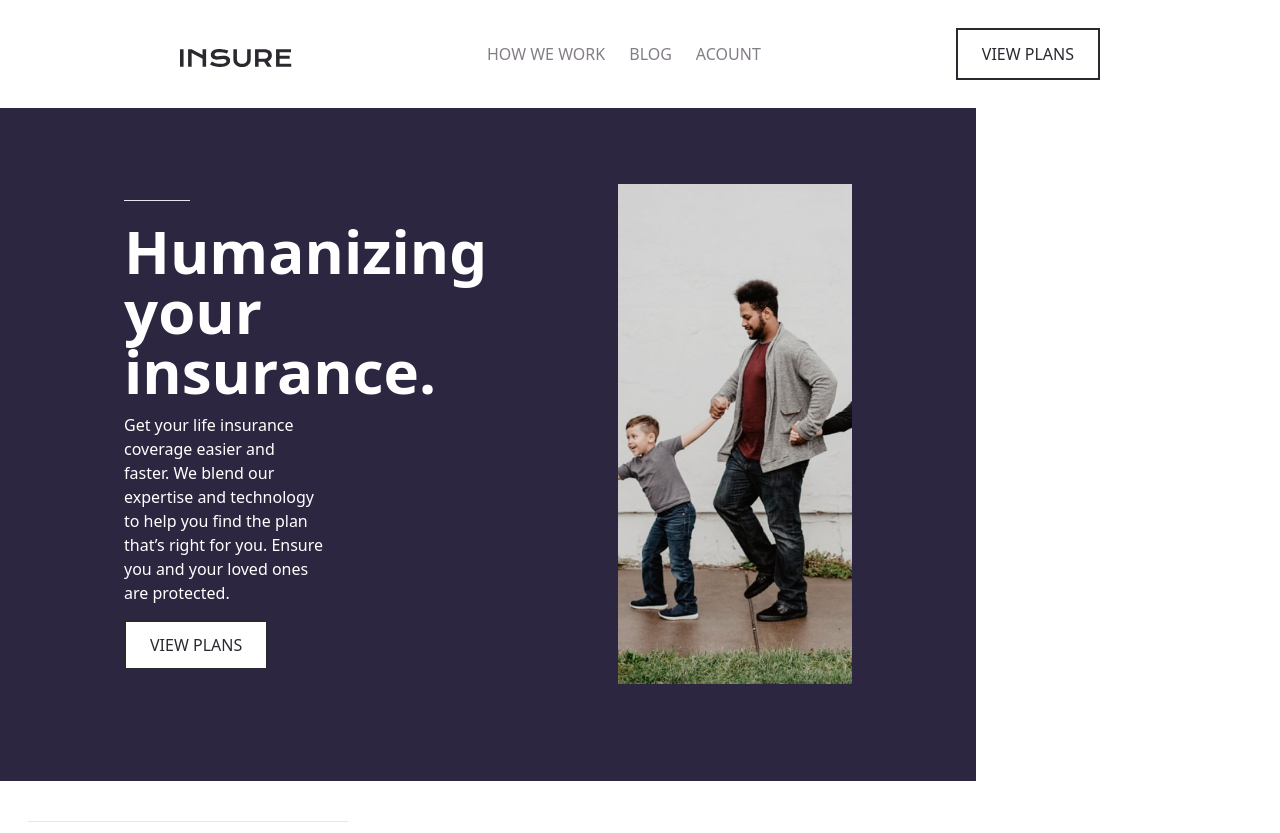
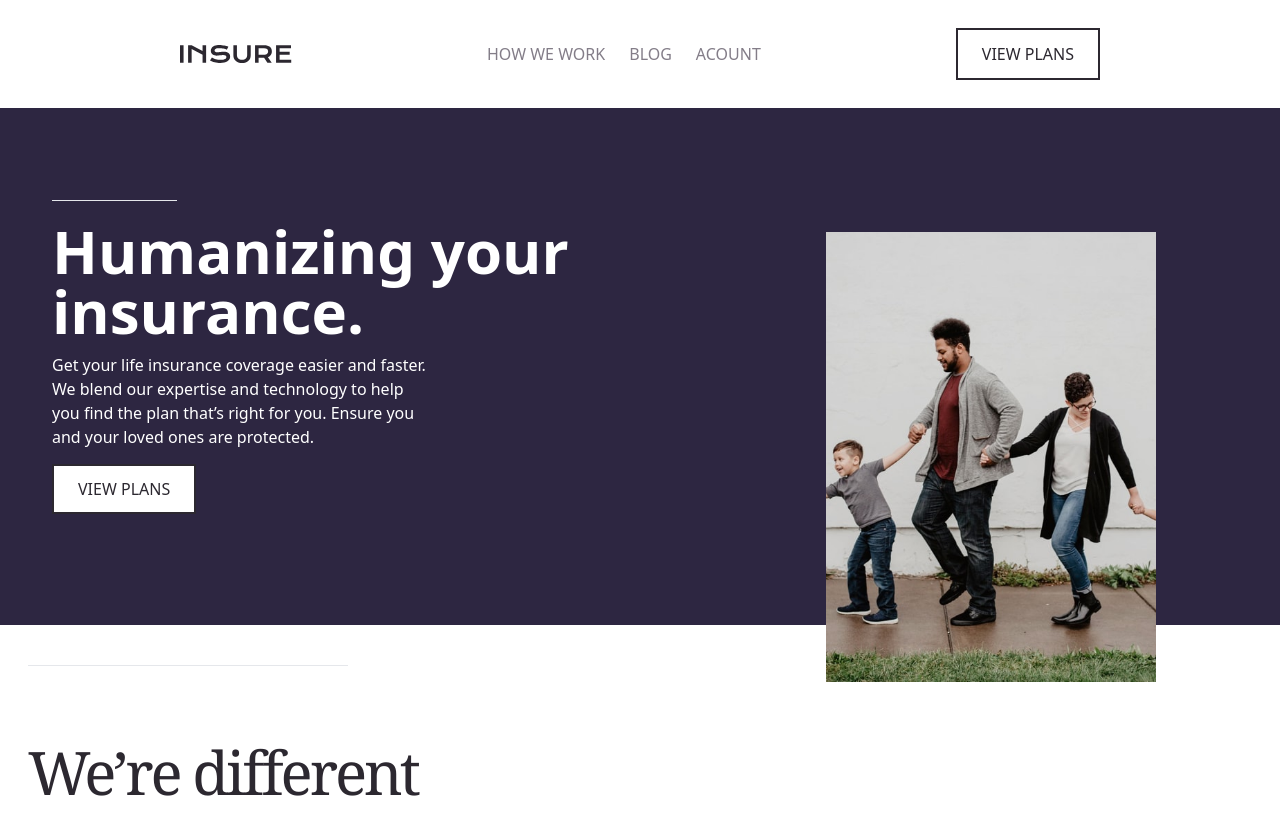
Before and after one commit to MundiaNderi/Insure, a website: page index.html in a window 1280 px wide. Shown: the top 833 px of the page. Drawn offline with Linux system fonts and the light colour scheme.

Commit message:
Fixing Hero background image

```diff
--- a/index.html
+++ b/index.html
@@ -8,9 +8,9 @@
   </head>
   <body>
     <!--Navbar-->
-    <nav class="relative container mx-auto p-7">
+    <nav class="container mx-auto p-7 md:p-14">
       <div class="flex items-center justify-between">
-        <div class="pt-2">
+        <div class="">
           <img src="/images/logo.svg" />
         </div>
 
@@ -43,7 +43,7 @@
       <div class="md:hidden">
         <div
           id="menu"
-          class="absolute flex-col w-full text-white items-center hidden self-end py-8 mt-8 space-y-6 mb- font-bold bg-darkPurple sm:w-full sm:self-center left-6 right-6 drop-shadow-md"
+          class="flex-col w-full text-white items-center hidden self-end py-8 mt-8 space-y-6 mb- font-bold bg-darkPurple sm:w-full sm:self-center left-6 right-6 drop-shadow-md"
         >
           <a href="#">HOW WE WORK</a>
           <a href="#">BLOG</a>
@@ -60,11 +60,11 @@
     <!--Hero Section-->
     <section class="hero">
       <div
-        class="container w-375 h-500 flex flex-col-reverse text-center bg-purple md:flex-row md:p-7 md:text-left"
+        class="relative flex flex-col-reverse text-center bg-purple md:flex-row md:p-7 md:text-left border border-red-500"
       >
-        <div class="content mt-16 mb-24 px-6 lg:px-24">
+        <div class="content mt-16 mb-24 px-6">
           <hr class="w-1/6 pt-5 hidden md:block" />
-          <h1 class="text-white font-bold text-6xl 540 md:w-2/3">
+          <h1 class="text-white font-bold text-6xl">
             Humanizing your insurance.
           </h1>
           <p class="text-white font-family:Karla leading-6 pt-3 pb-7 md:w-1/2">
@@ -82,23 +82,30 @@
         <div
           style="
             background-image: url('/images/image-intro-desktop.jpg');
-            width: 800px;
-            height: 500px;
             background-repeat: no-repeat;
             background-size: cover;
-            margin-top: 3em;
+            width: 600px;
+            height: 450px;
+            margin-top: 6em;
             margin-right: 6em;
+            margin-bottom: -7em;
           "
-          class="hidden md:block hero-image relative md:pt-14 md:-mb-72 md:mt-16"
+          ,
+          class="hidden md:block border border-red-500 hero-image md:pt-14 mx-auto items-center justify-center md:-mb-72 md:mt-16"
+        ></div>
+        <div
+          style="
+            background-image: url(/images/bg-pattern-intro-left-desktop.svg);
+            background-repeat: no-repeat;
+          "
         ></div>
         <!--Mobile image-->
         <div
           style="
             background-image: url(/images/image-intro-mobile.jpg);
-            width: 697px;
-            height: 465px;
             background-repeat: no-repeat;
             background-size: cover;
+            height: 700px;
           "
           class="block md:hidden"
         ></div>
```
Also changed, not shown: css/main.css.
